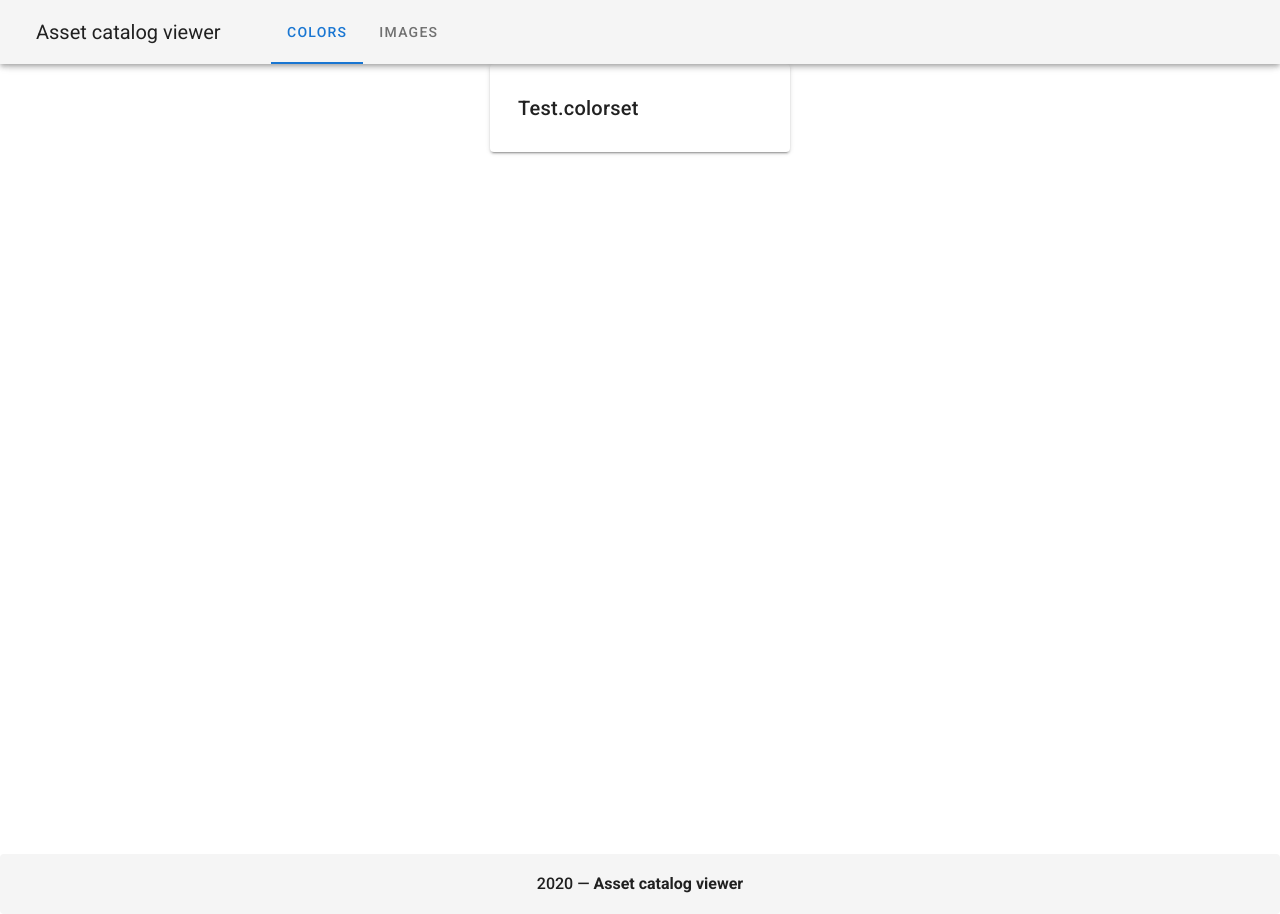
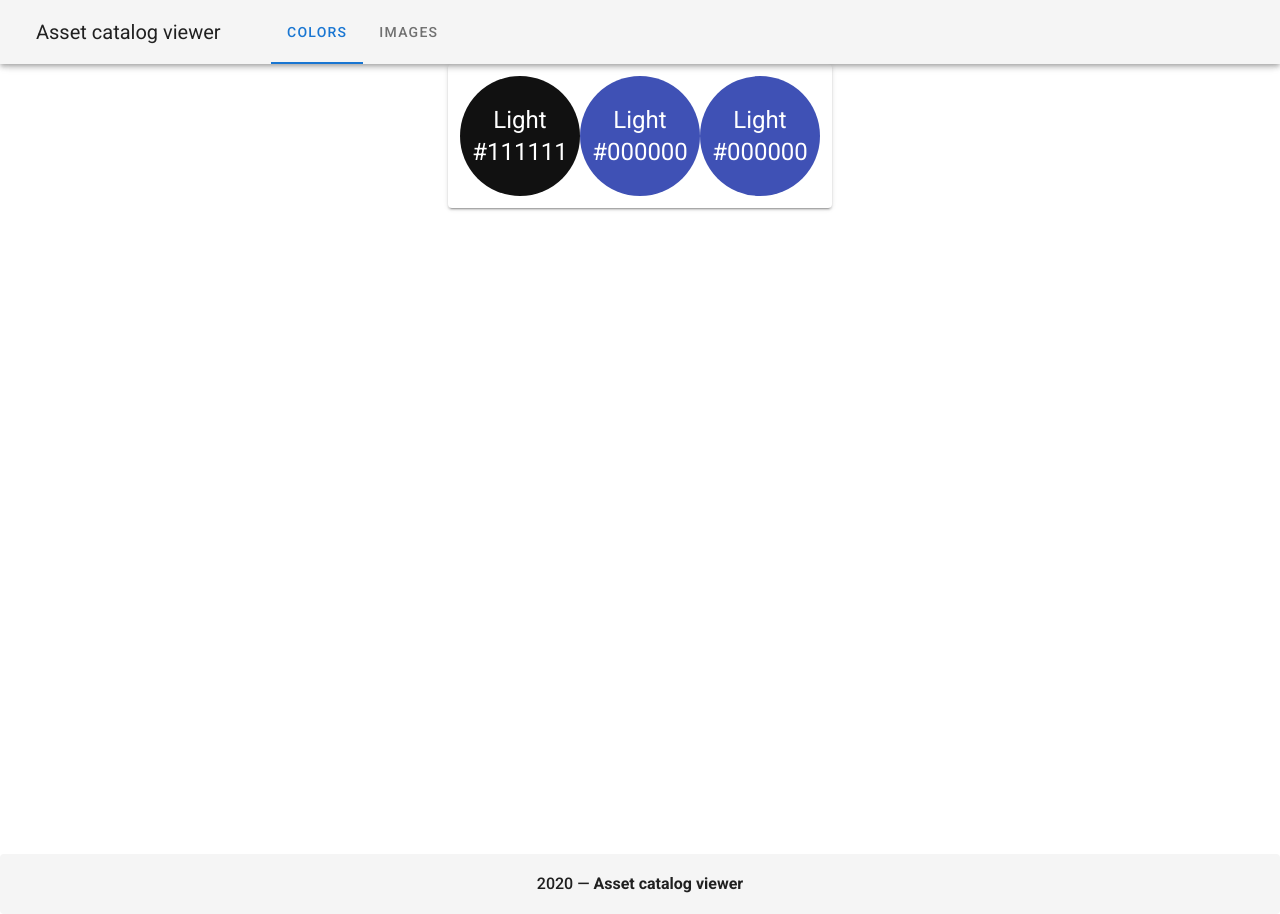
Before and after one commit to MasamiYamate/AssetCatalogViewer, a Vue app in the folder asset-catalog-viewer/: page / in a window 1280 px wide. Built offline with nearby package versions, Linux system fonts and the light colour scheme.

Commit message:
色の表示周り仮

```diff
--- a/asset-catalog-viewer/src/assets/resource/asset-resource.json
+++ b/asset-catalog-viewer/src/assets/resource/asset-resource.json
@@ -1 +1,44 @@
-{"colors":[{"name":"Test.colorset","value":{"any":{"color-space":"srgb","components":{"alpha":"1.000","blue":"1.000","green":"1.000","red":"1.000"}},"light":{"color-space":"srgb","components":{"alpha":"1.000","blue":"1.000","green":"1.000","red":"1.000"}},"dark":{"color-space":"srgb","components":{"alpha":"1.000","blue":"1.000","green":"1.000","red":"1.000"}}}}],"images":[{"name":"AppIcon.appiconset","value":{}},{"name":"DSC02906.imageset","value":{"universal":{"any":{"1x":"DSC02906.jpg"}}}}]}
+{
+    "colors": [
+        {
+            "name": "Test.colorset",
+            "value": {
+                "any": "#111111",
+                "light": {
+                    "color-space": "srgb",
+                    "components": {
+                        "alpha": "1.000",
+                        "blue": "1.000",
+                        "green": "1.000",
+                        "red": "1.000"
+                    }
+                },
+                "dark": {
+                    "color-space": "srgb",
+                    "components": {
+                        "alpha": "1.000",
+                        "blue": "1.000",
+                        "green": "1.000",
+                        "red": "1.000"
+                    }
+                }
+            }
+        }
+    ],
+    "images": [
+        {
+            "name": "AppIcon.appiconset",
+            "value": {}
+        },
+        {
+            "name": "DSC02906.imageset",
+            "value": {
+                "universal": {
+                    "any": {
+                        "1x": "DSC02906.jpg"
+                    }
+                }
+            }
+        }
+    ]
+}
--- a/asset-catalog-viewer/src/components/ColorsCatalog.vue
+++ b/asset-catalog-viewer/src/components/ColorsCatalog.vue
@@ -1,10 +1,27 @@
 <template>
   <v-app id="inspire">
-    <v-card class="mx-auto" min-width="300" bottom="50">
+    <v-card class="mx-auto" min-width="300" max-width="400" min-height="100" bottom="50">
       <v-container fluid>
         <v-row dense>
           <v-col v-for="(card, index) in colors" :key="index">
-            <v-card-title>{{card.name}}</v-card-title>
+            <v-avatar v-if="card.value.any" :color="card.value.any" size="120">
+              <div class="d-flex flex-column">
+              <span class="white--text headline">Light</span>
+              <span class="white--text headline">{{card.value.any}}</span>
+              </div>
+            </v-avatar>
+            <v-avatar color="indigo" size="120">
+              <div class="d-flex flex-column">
+              <span class="white--text headline">Light</span>
+              <span class="white--text headline">#000000</span>
+              </div>
+            </v-avatar>
+            <v-avatar color="indigo" size="120">
+              <div class="d-flex flex-column">
+              <span class="white--text headline">Light</span>
+              <span class="white--text headline">#000000</span>
+              </div>
+            </v-avatar>
           </v-col>
         </v-row>
       </v-container>
```
